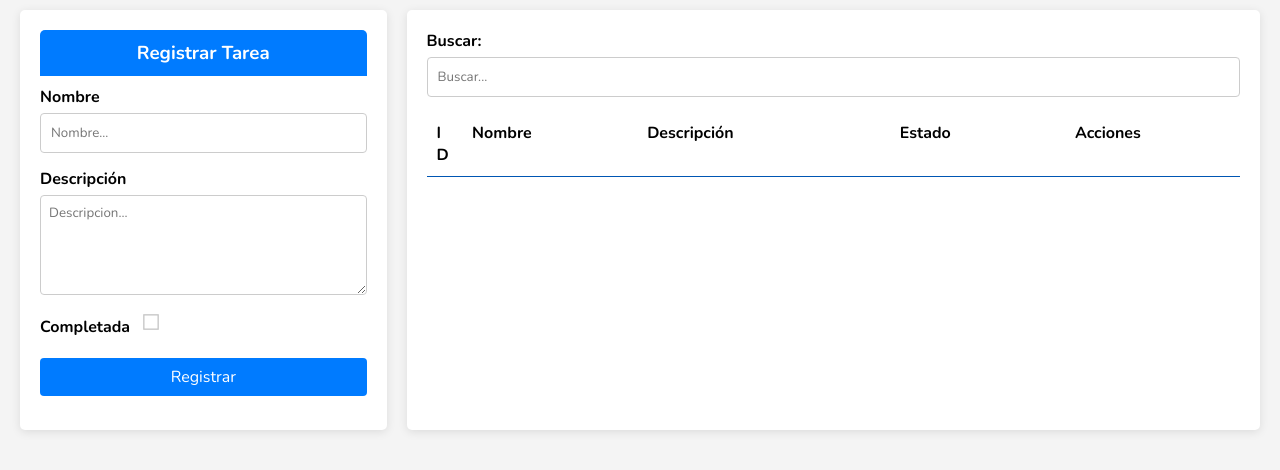
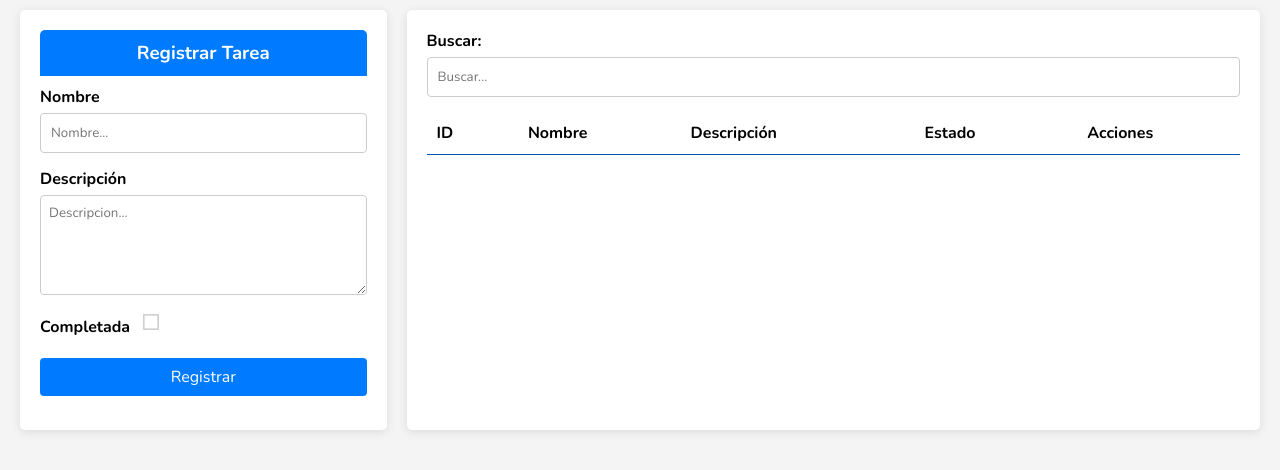
Before and after one commit to gduarte2099/todo_list, a PHP site: page / in a window 1280 px wide. Shown: the top 470 px of the page. Run offline with PHP 8.4, Linux system fonts and the light colour scheme; data that the repository does not hold is empty; some libraries are stand-ins or nearby versions.

Commit message:
Optimiza el ancho de la columna ID para mejorar la visualización

```diff
--- a/css/styles.css
+++ b/css/styles.css
@@ -184,8 +184,7 @@ input[type="checkbox"]:checked:after {
 }
 
 .div-titles div:nth-child(1) {
-  flex: 0.1;
-  min-width: 10px !important;
+  flex: 0.5;
 }
 
 .div-titles div:nth-child(3) {
```
